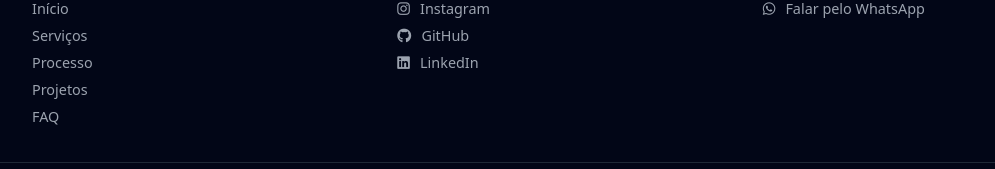
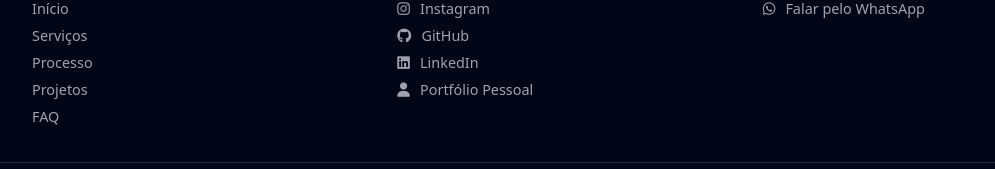
Before and after one commit to diegofranciscodasilva/dev-software-web, a plain HTML site: page index.html in a window 1280 px wide. Shown: the part 6283-6452 px from the top of the page, without its empty margins (72-1067 px from the left). Drawn offline with Linux system fonts and the light colour scheme.

Commit message:
feat: atualizando projeto

```diff
--- a/index.html
+++ b/index.html
@@ -669,6 +669,10 @@
                         rel="noopener noreferrer" class="footer__link">
                         <i class="fa-brands fa-linkedin"></i> LinkedIn
                     </a>
+                    <a href="https://diegofranciscodasilva.github.io/DiegoPortfolio/" target="_blank"
+                        rel="noopener noreferrer" class="footer__link">
+                        <i class="fas fa-user"></i> Portfólio Pessoal
+                    </a>
                 </div>
 
                 <div class="footer__column">
```
